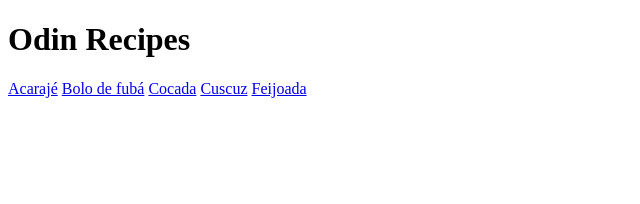
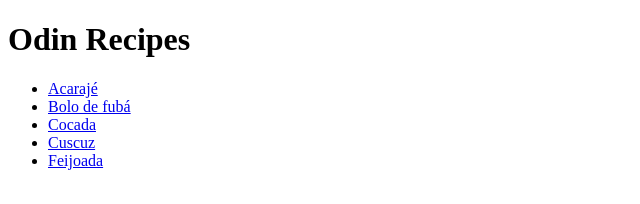
Before and after one commit to Nicog03/recipes-website, a plain HTML site: page index.html in a window 1280 px wide. Shown: the whole page, without its empty margins (0-640 px from the left). Drawn offline with Linux system fonts and the light colour scheme.

Commit message:
fixed the display of the recipes list on the main page

```diff
--- a/index.html
+++ b/index.html
@@ -6,10 +6,12 @@
     </head>
     <body>
         <h1>Odin Recipes</h1>
-        <a href="recipes/acaraje.html">Acarajé</a>
-        <a href="recipes/bolo-de-fuba.html">Bolo de fubá</a>
-        <a href ="recipes/cocada.html">Cocada</a>
-        <a href="recipes/cuscuz.html">Cuscuz</a>
-        <a href="recipes/feijoada.html">Feijoada</a>
+        <ul>
+            <li><a href="recipes/acaraje.html">Acarajé</a></li>
+            <li><a href="recipes/bolo-de-fuba.html">Bolo de fubá</a></li>
+            <li><a href ="recipes/cocada.html">Cocada</a></li>
+            <li><a href="recipes/cuscuz.html">Cuscuz</a></li>
+            <li><a href="recipes/feijoada.html">Feijoada</a></li>
+        </ul>
     </body>
 </html>
```
